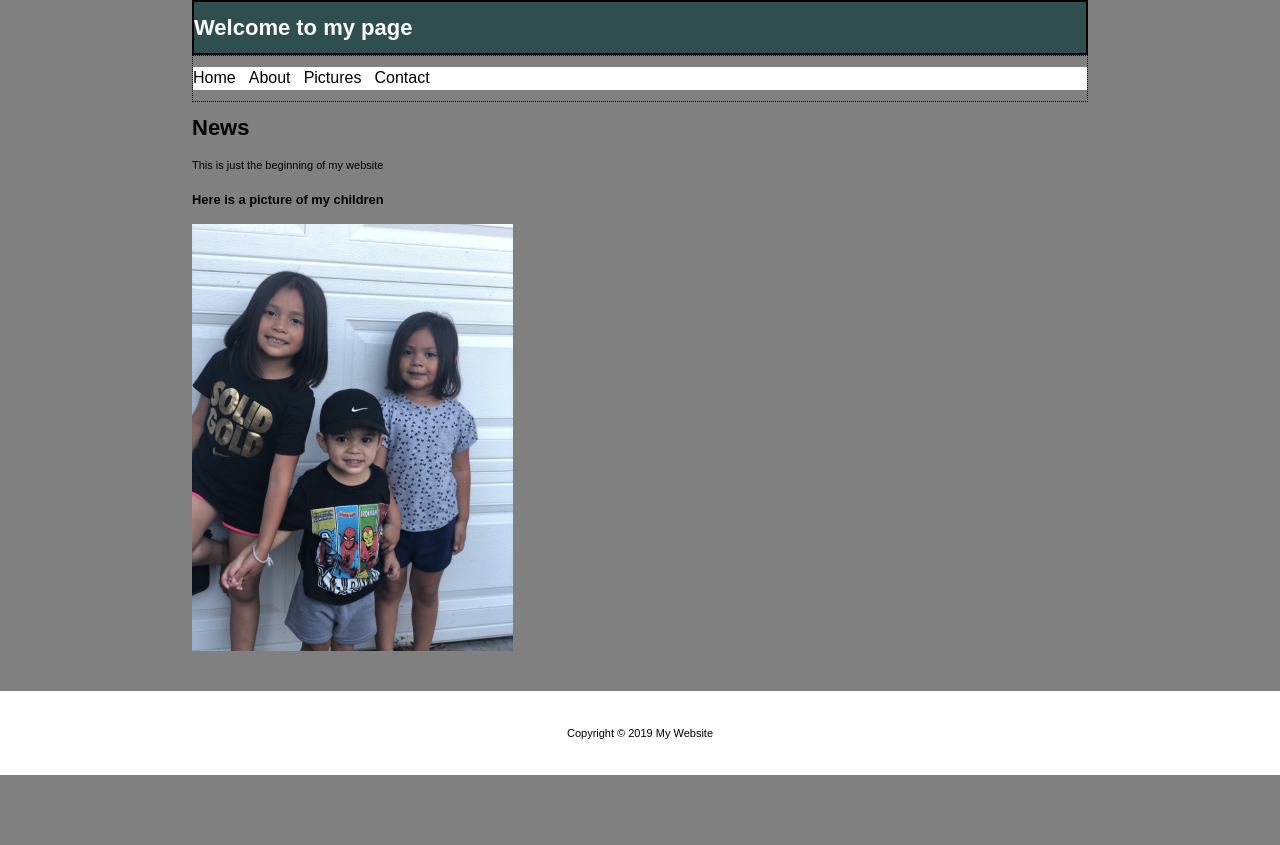
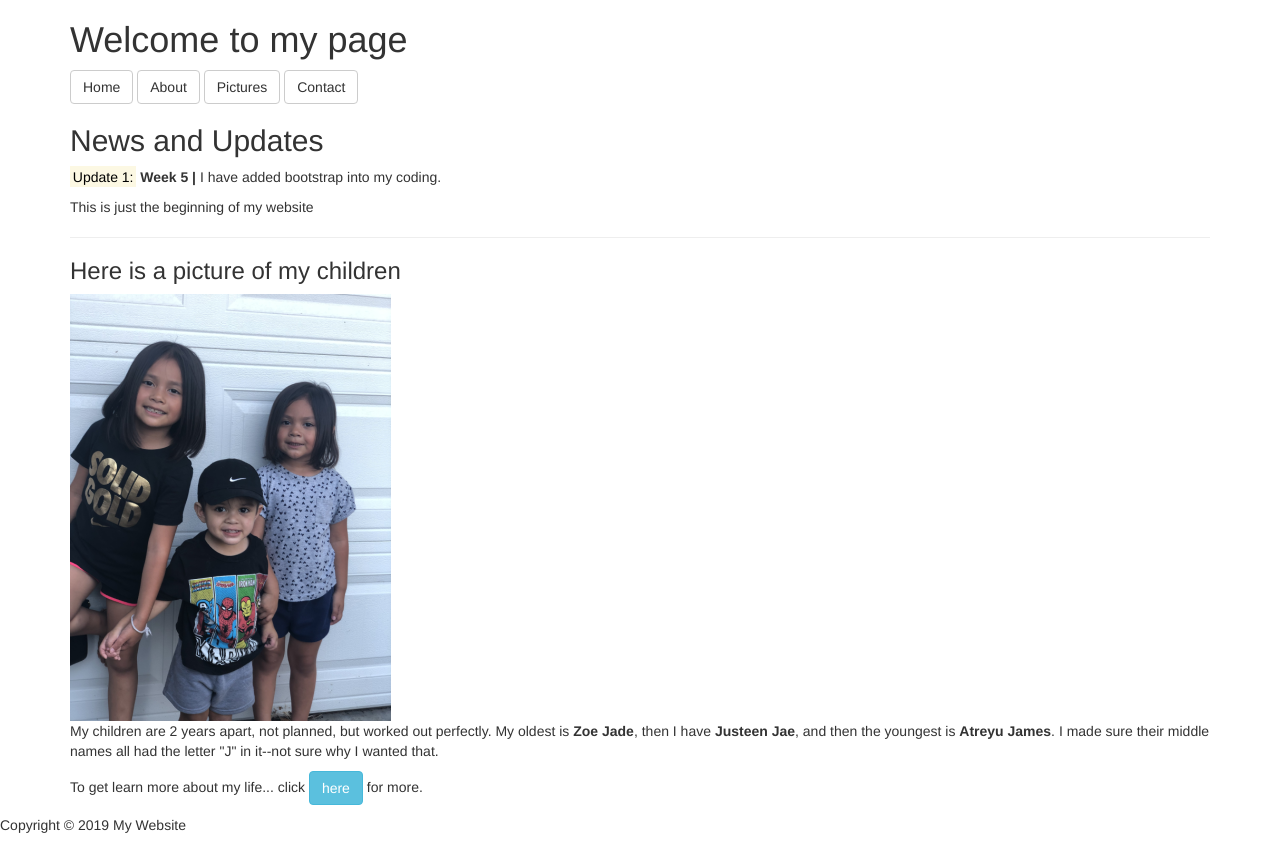
Before and after one commit to nthipannha/nthipannha.github.io, a plain HTML site: page index.html in a window 1280 px wide. Before the commit the page ends 800 px from the top, so only its background shows below. Drawn offline with nearby package versions, Linux system fonts and the light colour scheme.

Commit message:
Hands On Week 5 add Boostrap to github pages

```diff
--- a/index.html
+++ b/index.html
@@ -3,7 +3,7 @@
     <meta charset="UTF-8">
     <meta name="viewport" content="width=device-width, initial-scale=1.0">
     <meta http-equiv="X-UA-Compatible" content="ie=edge">
-    <link rel="stylesheet" href="css/style.css">
+    <link rel="stylesheet" href="https://maxcdn.bootstrapcdn.com/bootstrap/3.3.7/css/bootstrap.min.css" integrity="sha384-BVYiiSIFeK1dGmJRAkycuHAHRg32OmUcww7on3RYdg4Va+PmSTsz/K68vbdEjh4u" crossorigin="anonymous">
     <link href="" rel="style">
     <title>Nola's Website</title>
 </head>
@@ -15,22 +15,23 @@
     </div>
 
     <div class="box-2">
-    <nav id="navbar">
-            <ul>
-                <li><a href="#">Home</a></li>
-                <li><a href="#">About</a></li>
-                <li><a href="#">Pictures</a></li>
-                <li><a href="#">Contact</a></li>
-            </ul>
+    <a href="#" class="btn btn-default" role="button">Home</a>
+    <a href="#" class="btn btn-default" role="button">About</a>
+    <a href="#" class="btn btn-default" role="button">Pictures</a>
+    <a href="#" class="btn btn-default" role="button">Contact</a>
         </div>
     </nav>
     </div>
     <div class="container">
     <div class="textarea">
-        <h1>News</h1>
-        <p>This is just the beginning of my website</p>
+        <h2>News and Updates</h2>
+        <p><mark>Update 1:</mark> <strong>Week 5 | </strong> I have added bootstrap into my coding.</p>
+        <p class="text-left">This is just the beginning of my website</p>
+        <hr>
         <h3>Here is a picture of my children</h3>
         <img src="images/mykids.png" alt="my children">
+        <p class+"text-justify">My children are 2 years apart, not planned, but worked out perfectly. My oldest is <strong>Zoe Jade</strong>, then I have <strong>Justeen Jae</strong>, and then the youngest is <strong>Atreyu James</strong>. I made sure their middle names all had the letter "J" in it--not sure why I wanted that.</p>
+        <p>To get learn more about my life... click <a href="#" button class="btn btn-info" role="button">here</a> for more.</p>
     </div>
     </div>
 
```
Also changed, not shown: 1 other file.
